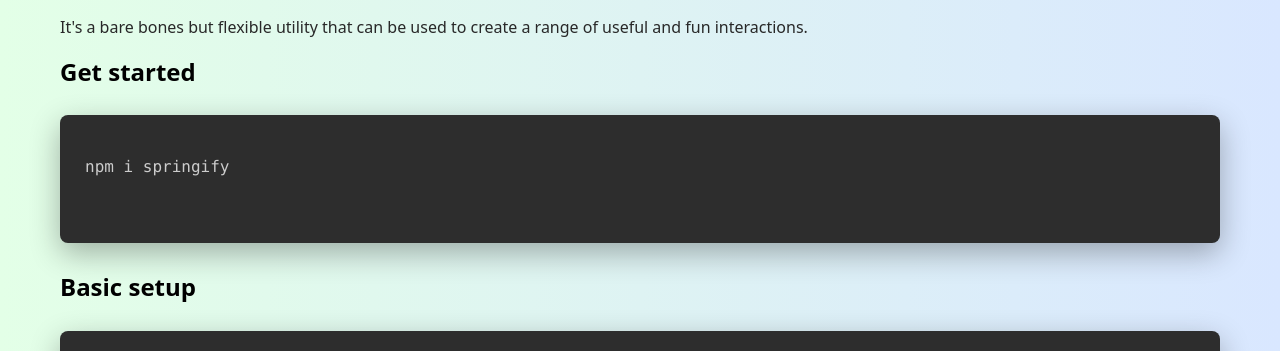
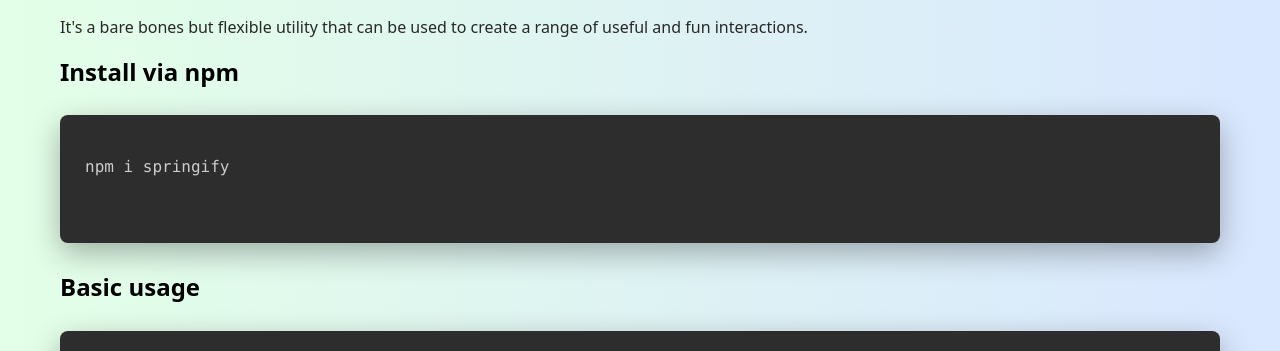
Before and after one commit to LukeCarlThompson/springify, a website built with Vite: page index.html in a window 1280 px wide. Shown: the part 224-575 px from the top of the page. Built offline with nearby package versions, Linux system fonts and the light colour scheme.

Commit message:
update readme

```diff
--- a/index.html
+++ b/index.html
@@ -16,7 +16,7 @@
         <p>It's a bare bones but flexible utility that can be used to create a range of useful and fun interactions.</p>
       </div>
 
-      <h2>Get started</h2>
+      <h2>Install via npm</h2>
       <div class="section--code">
         <pre>
           <code class="language-bash">
@@ -25,7 +25,7 @@
         </pre>
       </div>
 
-      <h2>Basic setup</h2>
+      <h2>Basic usage</h2>
       <div class="section--code">
         <pre>
           <code class="language-javascript">
```
